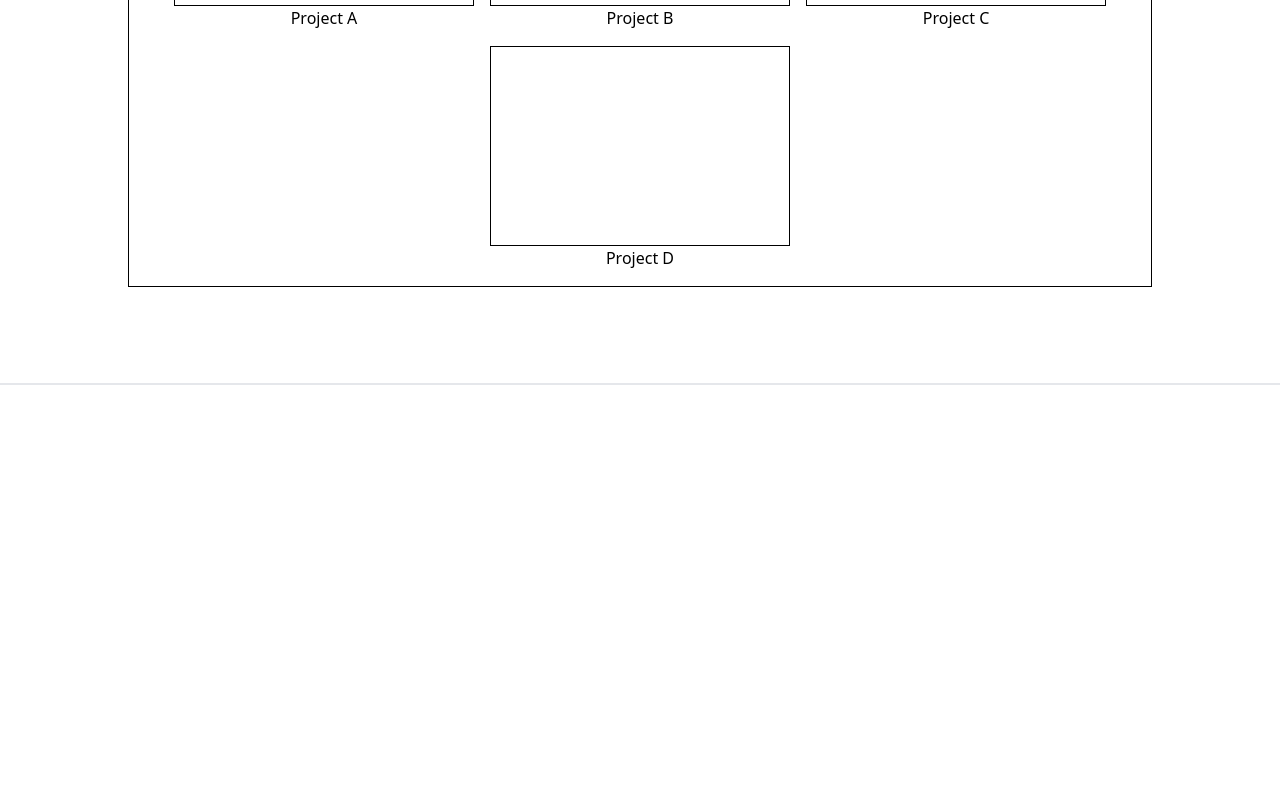
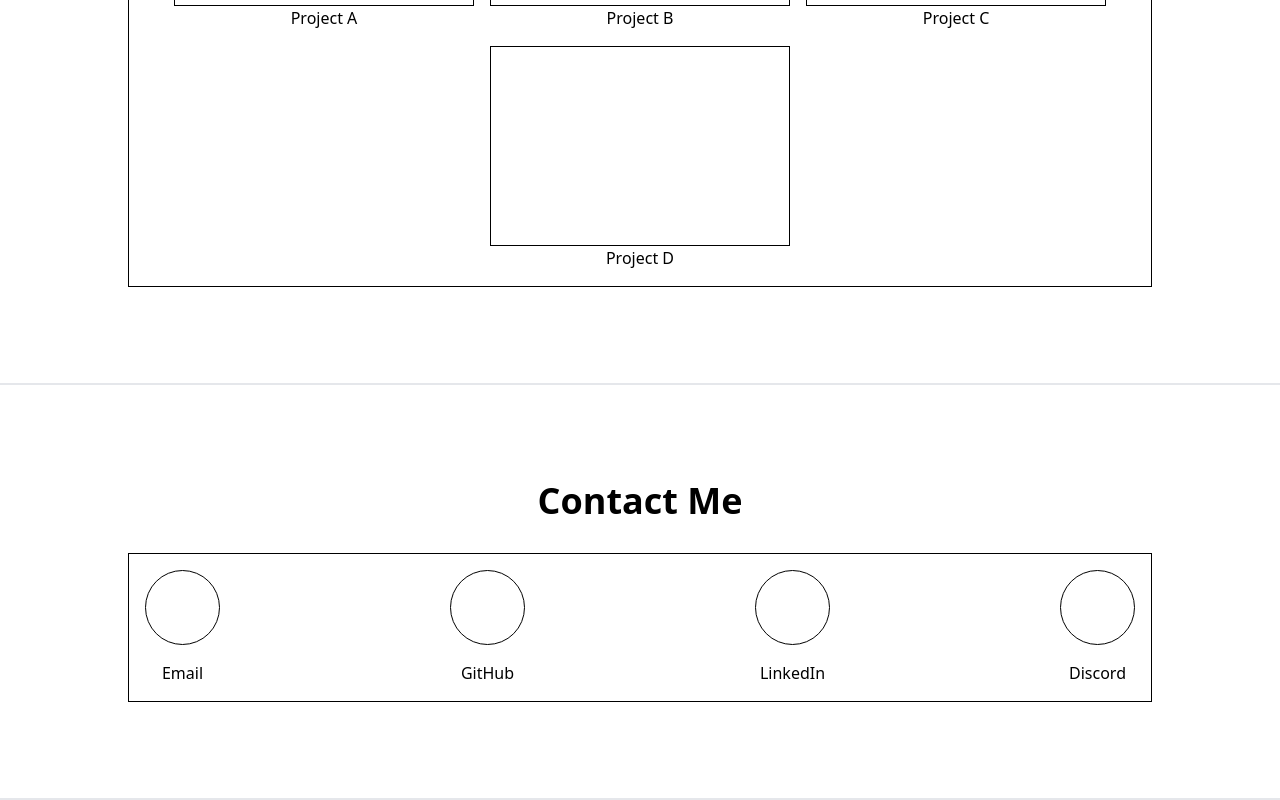
Before and after one commit to WawanC/portfolio, a Next.js app: page / in a window 1280 px wide. Shown: the part 2205-3005 px from the top of the page. Before the commit the page ends 2590 px from the top, so only its background shows below. Built offline with nearby package versions, Linux system fonts and the light colour scheme.

Commit message:
add contacts section

```diff
--- /dev/null
+++ b/components/contactme.tsx
@@ -0,0 +1,24 @@
+const ContactData = [
+  { name: "Email" },
+  { name: "GitHub" },
+  { name: "LinkedIn" },
+  { name: "Discord" },
+];
+
+const ContactMe = () => {
+  return (
+    <section className="flex flex-col py-24 justify-center items-center gap-8 border-b-2">
+      <h1 className="font-bold text-4xl">Contact Me</h1>
+      <div className="flex border border-black p-4 gap-4 w-[80%] justify-between">
+        {ContactData.map((contact) => (
+          <div className="flex flex-col justify-center items-center gap-4">
+            <div className="w-[75px] h-[75px] rounded-full border border-black"></div>
+            <span>{contact.name}</span>
+          </div>
+        ))}
+      </div>
+    </section>
+  );
+};
+
+export default ContactMe;
--- a/pages/index.tsx
+++ b/pages/index.tsx
@@ -1,5 +1,6 @@
 import type { NextPage } from "next";
 import AboutMe from "../components/aboutme";
+import ContactMe from "../components/contactme";
 import Hero from "../components/hero";
 import NavBar from "../components/navbar";
 import Projects from "../components/projects";
@@ -13,6 +14,7 @@ const Home: NextPage = () => {
       <AboutMe />
       <Techs />
       <Projects />
+      <ContactMe />
     </>
   );
 };
```
